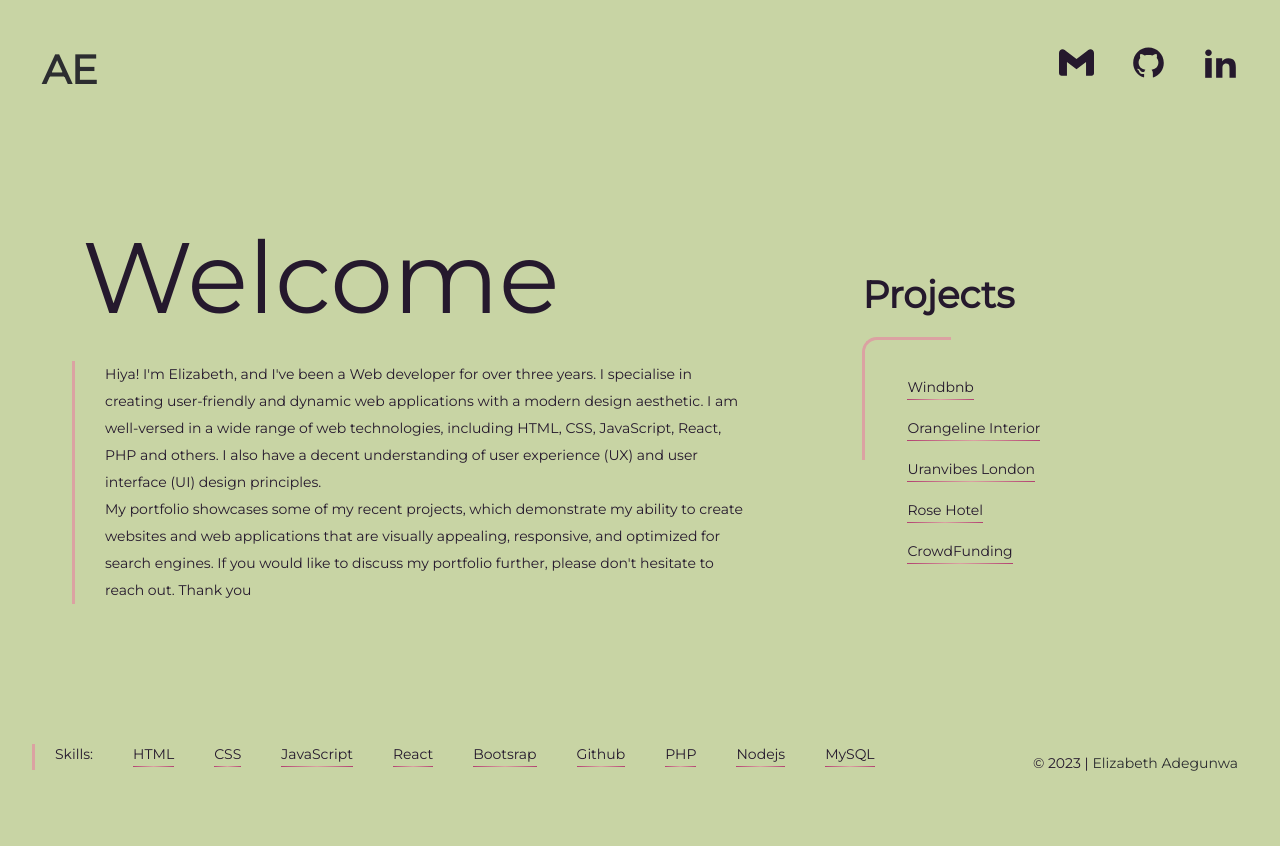
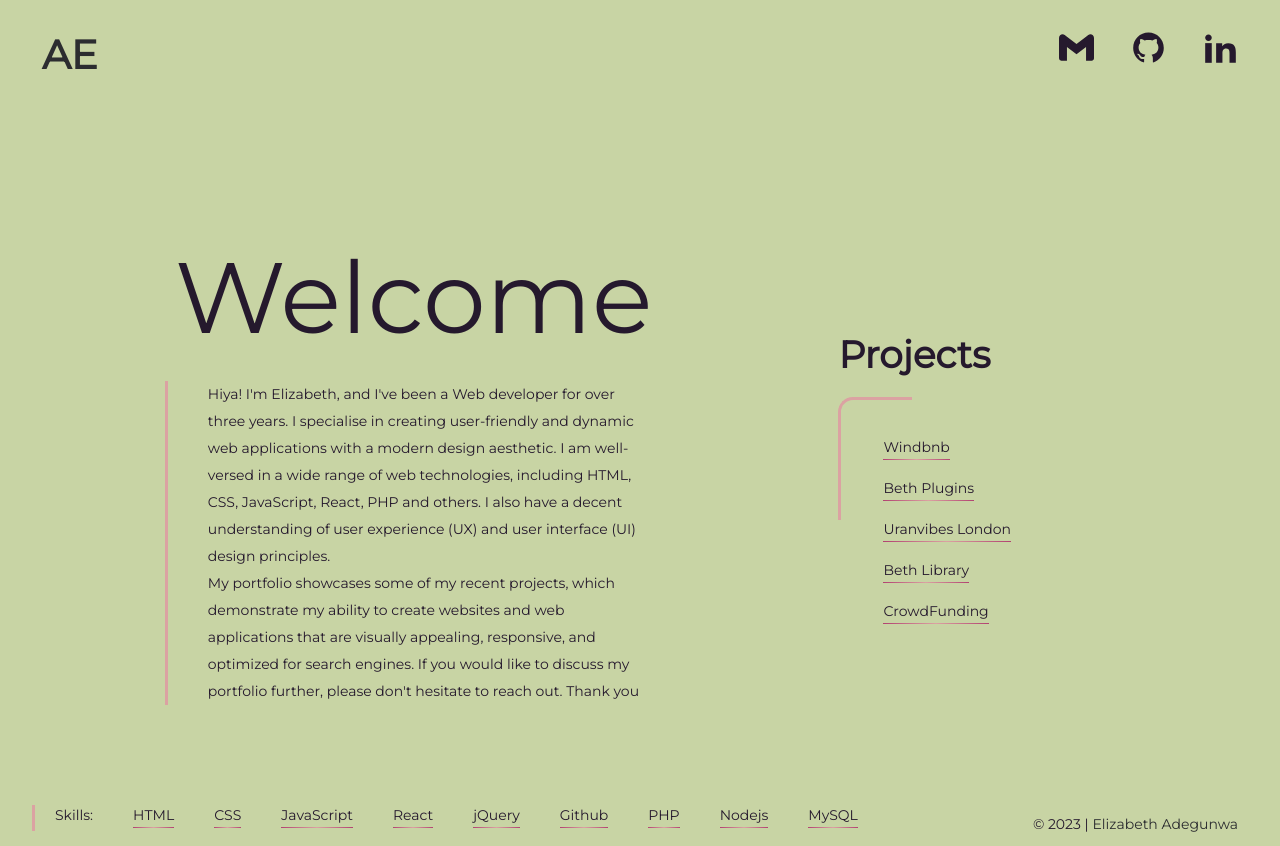
Before and after one commit to elizabethproj/stack-project, a React (Create React App) app: page / in a window 1280 px wide. Before the commit the page ends 800 px from the top, so only its background shows below. Built offline with nearby package versions, Linux system fonts and the light colour scheme.

Commit message:
new projects

```diff
--- a/src/componenets/About.css
+++ b/src/componenets/About.css
@@ -1,6 +1,5 @@
 .about-cont {
-  width: 65%;
-  padding: 40px;
+  width: 50%;
   line-height: 27px;
   margin: 100px 0;
 }
@@ -22,7 +21,7 @@
 
 .about-text {
   border: none;
-  padding: 0 30px;
+  padding: 0 40px;
   border-left: 3px solid var(--grad-1);
 }
 
--- a/src/componenets/Home.css
+++ b/src/componenets/Home.css
@@ -1,7 +1,18 @@
+
 .home-cont {
-  text-align: left;
-  font-family: "Montserrat", sans-serif;
-}
+   text-align: left;
+   font-family: "Montserrat",sans-serif;
+   width: 95vw;
+   margin: auto;
+   display: grid;
+   grid-gap: 4rem;
+   grid-template-areas: "navbar-cont navbar-cont  navbar-cont  navbar-cont"
+   "main-cont main-cont main-cont main-cont";
+   grid-template-rows: 15vh 75vh;
+   /* grid-template-columns: 5rem 1fr 20rem 5rem;
+   grid-column-gap: 1rem;
+   grid-row-gap: 2rem; */
+   }
 
 @media only screen and (max-width: 600px) and (max-width: 564px) {
 }
--- a/src/componenets/Main.css
+++ b/src/componenets/Main.css
@@ -1,7 +1,16 @@
+.main-cont{
+   grid-area: main-cont;
+   display: flex;
+   flex-direction: column;
+   justify-content: space-between;
+
+}
 .flex-cont {
   display: flex;
   flex-wrap: wrap;
   align-items: center;
+  justify-content: space-around;
+  padding-inline: 5rem;
 }
 
 /* Extra large devices (large laptops and desktops, 1200px and up) */
--- a/src/componenets/Navbar.css
+++ b/src/componenets/Navbar.css
@@ -1,4 +1,5 @@
 .navbar-cont {
+   grid-area: navbar-cont;
   width: 100%;
   display: flex;
   justify-content: space-between;
--- a/src/componenets/Navbar.js
+++ b/src/componenets/Navbar.js
@@ -7,20 +7,20 @@ function Navbar() {
   return (
     <div className="navbar-cont">
       <div className="logo">
-        <a href="https://elizabethadegunwa.netlify.app/"><h1>AE</h1></a>
+        <a aria-label="meun logo" href="https://elizabethadegunwa.netlify.app/"><h1>AE</h1></a>
       </div>
       <div className="menu">
-        <a
+        <a aria-label="email icon"
           href="mailto:adegunwaanu@gmail.com?subject=Mail%20from%20dunks1980.com"
           target="_blank"
           rel="noopener"
         >
           <SiGmail className="menu-icon" />
         </a>
-        <a href="https://github.com/beth-codes" target="_blank" rel="noopener">
+        <a aria-label="github icon" href="https://github.com/beth-codes" target="_blank" rel="noopener">
           <AiOutlineGithub className="menu-icon" />
         </a>
-        <a href="https://www.linkedin.com/feed/" target="_blank" rel="noopener">
+        <a aria-label="linkedin icon" href="https://www.linkedin.com/feed/" target="_blank" rel="noopener">
           <ImLinkedin2 className="menu-icon" />
         </a>
       </div>
--- a/src/componenets/Project.css
+++ b/src/componenets/Project.css
@@ -46,6 +46,13 @@
   padding: 10px 20px;
 }
 
+.list-item span{
+   cursor: pointer;
+   transition: all .3s ease-in-out;
+   display: inline-block;
+   position: relative;
+}
+
 .project-list-container .list,
 .project1-cont h3 a,
 .skills-content .skills-list li {
@@ -54,6 +61,13 @@
   padding-bottom: 5px;
   line-height: 1.5;
   text-decoration: none;
+}
+
+.project-list-container .list:hover,
+.project1-cont h3 a:hover,
+.skills-content .skills-list li:hover {
+   color: #fff;
+   letter-spacing: 1px;
 }
 
 .project-list-container .list li span,
--- a/src/componenets/Project.js
+++ b/src/componenets/Project.js
@@ -13,13 +13,13 @@ function Project({ toggle }) {
               <span>Windbnb</span>
             </li>
             <li className="list-item" onClick={() => toggle("open2")}>
-              <span>Orangeline Interior</span>
+              <span>Beth Plugins</span>
             </li>
             <li className="list-item" onClick={() => toggle("open3")}>
               <span>Uranvibes London</span>
             </li>
             <li className="list-item" onClick={() => toggle("open4")}>
-              <span>Rose Hotel</span>
+              <span>Beth Library</span>
             </li>
             <li className="list-item" onClick={() => toggle("open5")}>
               <span>CrowdFunding</span>
--- a/src/componenets/Project2.js
+++ b/src/componenets/Project2.js
@@ -4,18 +4,15 @@ function Project2() {
   return (
     <div className="project1-cont active">
       <div className="project-header">
-        <h2>Orangeline Interior</h2>
+        <h2>Beth Plugins</h2>
       </div>
       <div className="about-text">
         <p>
-          Orangeline Interior Design is an interior design firm. This website
-          displays a wide range of products provided and includes a contact form
-          in which users can contact the company. This project was created with
-          HTML, CSS and JavaScript.
+          Beth Plugins is a custom wordpress theme created mainly for showcasing custom plugins, currently has two functional plugins, customized Contact Form and Tag Category for better organization of contents. This project was created with PHP, CSS, SASS, JavaScript and jQuery.
         </p>
         <h3 className="project-link">
           <a
-            href="https://www.orangelineinteriors.com"
+            href="https://orangelineinteriors.com"
             target="_blank"
             rel="noreferrer"
           >
--- a/src/componenets/Project4.js
+++ b/src/componenets/Project4.js
@@ -3,14 +3,15 @@ function Project4() {
   return (
     <div className="project1-cont active">
       <div className="project-header">
-        <h2>Rose Hotel</h2>
+        <h2>Beth Library</h2>
       </div>
       <div className="about-text">
         <p>
-         The Rose Hotel Project is a responsive landing page built with PHP, CSS, SASS, WordPress and MySQL. As a WordPress Developer, I am responsible for creating a customized design that reflects the hotel's unique aesthetic, as well as configuring & managing all necessary plugins required to ensure the project is optimized for the best user experience. Additionally, I am responsible for integrating all of the back-end data into the WordPress database so that necessary feature & content updates are reflected within the project.
+         The Beth Library Project is a responsive custom theme developed using a combination of PHP, CSS, SASS, WordPress, JavaScript, React and jQuery. The theme comes with numerous custom blocks and post types that offer enhanced functionality and flexibility.
+         The custom blocks allow Users to easily customize the appearance and structure of their pages, ensuring a personalized and visually appealing website.
         </p>
         <h3 className="project-link">
-          <a href="http://rosehotel.x10.mx" target="_blank" rel="noreferrer">
+          <a href="https://bethlibrary.site" target="_blank" rel="noreferrer">
             <span>View Site</span>
           </a>
           <br />
--- a/src/componenets/Skills.js
+++ b/src/componenets/Skills.js
@@ -19,7 +19,7 @@ function Skills() {
             <span>React</span>
           </li>
           <li className="skills-listItem">
-            <span>Bootsrap</span>
+            <span>jQuery</span>
           </li>
           <li className="skills-listItem">
             <span>Github</span>
--- a/src/styles.css
+++ b/src/styles.css
@@ -7,18 +7,18 @@
 body {
   background: rgb(200, 212, 164);
   color: #25192d;
-  max-width: 100%;
   height: 100vh;
-  display: flex;
+  /* max-width: 100%;
+  /* display: flex;
   justify-content: center;
   align-self: center;
-  align-items: center;
+  align-items: center; */
   font-size: 14px;
 }
 
-#root {
+/* #root {
   max-width: 95%;
-}
+} */
 
 ul {
   list-style: none;
@@ -35,6 +35,6 @@ a {
 
 @media only screen and (max-width: 600px) and (max-width: 564px) {
   body {
-    height: auto;
+    /* height: auto; */
   }
 }
```
